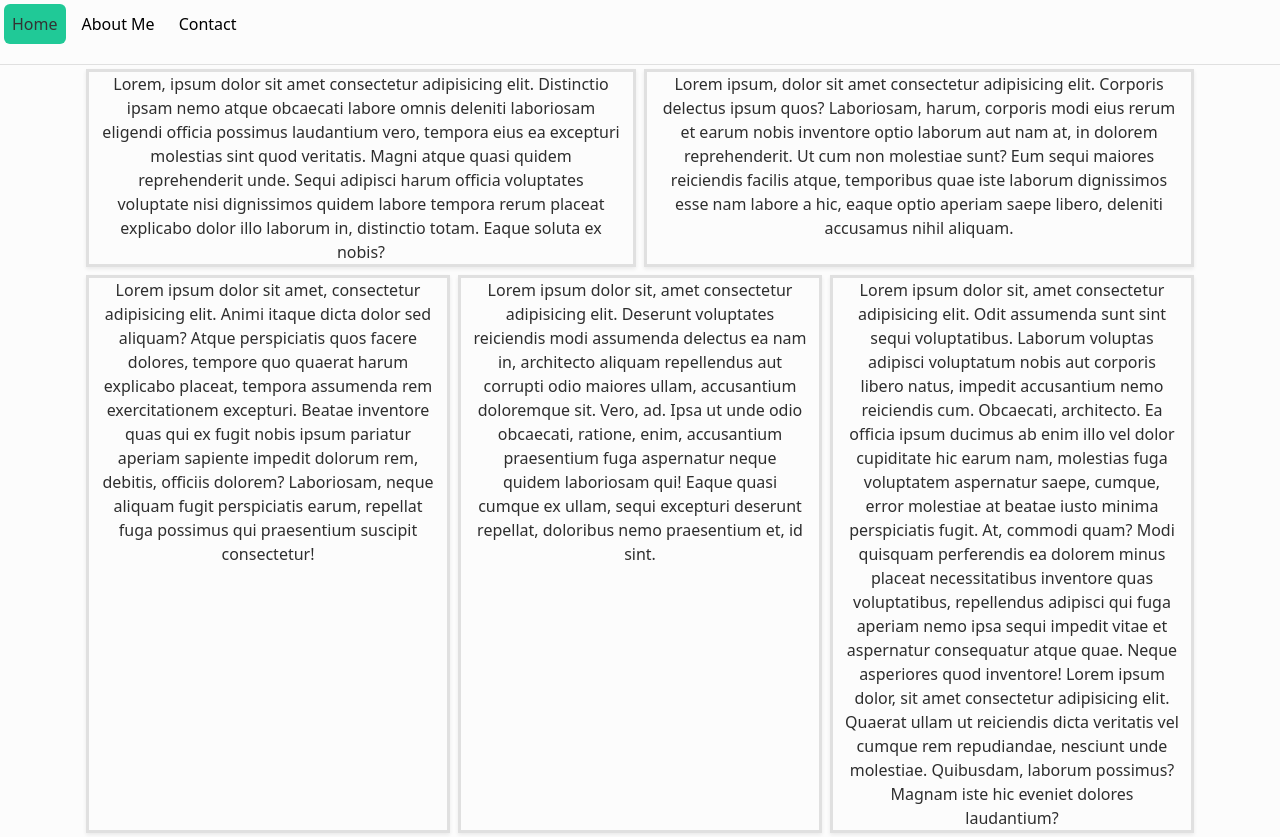
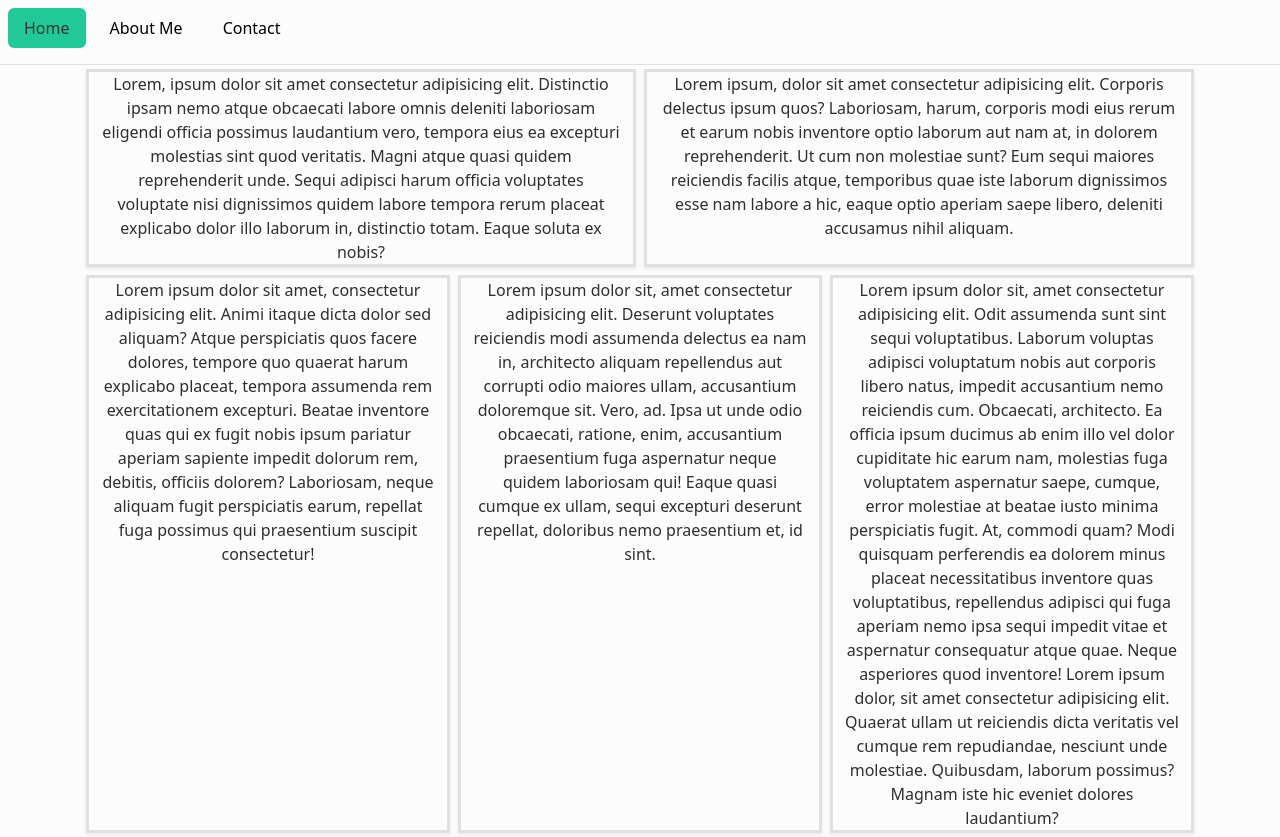
Before and after one commit to Oscar679/iot_project, a Flask app: page / in a window 1280 px wide. Run offline with Flask 3, Linux system fonts and the light colour scheme; some libraries are stand-ins or nearby versions.

```diff
--- a/static/css/style.css
+++ b/static/css/style.css
@@ -34,7 +34,8 @@ body {
 
 .nav-item a {
     color: black;
-    margin-left: 4px;
+    margin-top: 8px;
+    margin-left: 8px;
 }
 
 .nav-item a:visited {
--- a/templates/index.html
+++ b/templates/index.html
@@ -14,13 +14,13 @@
     <div class="sticky-top">
         <ul class="nav nav-pills mb-3" id="pills-tab" role="tablist">
             <li class="nav-item">
-                <a class="nav-link active p-2 m-1" id="pills-home-tab" href="#contentContainer" data-toggle="pill" role="tab" aria-controls="pills-home" aria-selected="true">Home</a>
+                <a class="nav-link active" id="pills-home-tab" href="#contentContainer" data-toggle="pill" role="tab" aria-controls="pills-home" aria-selected="true">Home</a>
             </li>
             <li class="nav-item">
-                <a class="nav-link p-2 m-1" id="pills-profile-tab" data-toggle="pill" href="{{ url_for('about_page') }}" role="tab" aria-controls="pills-profile" aria-selected="false">About Me</a>
+                <a class="nav-link" id="pills-profile-tab" data-toggle="pill" href="{{ url_for('about_page') }}" role="tab" aria-controls="pills-profile" aria-selected="false">About Me</a>
             </li>
             <li class="nav-item">
-                <a class="nav-link p-2 m-1" id="pills-contact-tab" data-toggle="pill" href="{{ url_for('contact_page') }}" role="tab" aria-controls="pills-contact" aria-selected="false">Contact</a>
+                <a class="nav-link" id="pills-contact-tab" data-toggle="pill" href="{{ url_for('contact_page') }}" role="tab" aria-controls="pills-contact" aria-selected="false">Contact</a>
             </li>
         </ul>
     </div>
```
